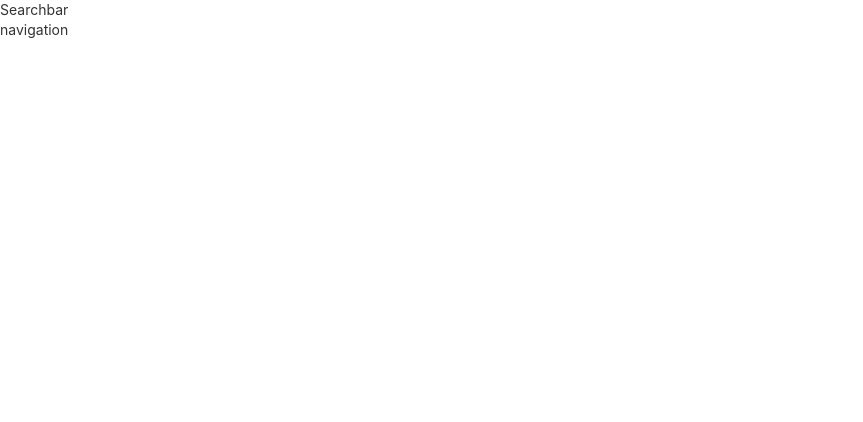
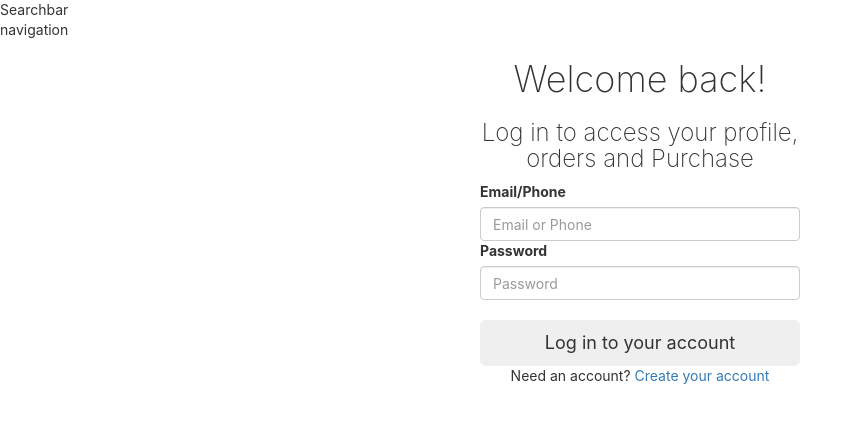
Before and after one commit to sonuMJ/cissafrontend, a React (Create React App) app: page /login in a window 1280 px wide. Shown: the top 422 px of the page, without its empty margins (0-863 px from the left). Built offline with nearby package versions, Linux system fonts and the light colour scheme.

Commit message:
added login layout

```diff
--- a/src/App.js
+++ b/src/App.js
@@ -8,6 +8,7 @@ import Cartpage from './components/cart/Cartpage';
 import Cookies from 'js-cookie';
 import Confirmorder from './components/cart/Confirmorder';
 import Yourorders from './components/workarea/Yourorders';
+import Login from './components/user/Login';
 
 
 class App extends Component {
@@ -31,6 +32,7 @@ class App extends Component {
           {/* <Route path="/" exact addtocart component={Mainframe} /> */}
           <Route path="/cart" exact component={Cartpage}/>
           <Route path="/" exact component={Mainframe}/>
+          <Route path="/login" exact component={Login}/>
           <PrivateRoute path='/confirmorder' component={Confirmorder} />
           <PrivateRoute path='/yourorders' component={Yourorders} />
         </Switch>
@@ -39,7 +41,7 @@ class App extends Component {
   }
 }
 const fakeAuth = {
-  isAuthenticated: true
+  isAuthenticated: false
 }
 const PrivateRoute = ({ component: Component, ...rest }) => (
   <Route {...rest} render={(props) => (
--- a/src/components/headers/Searchbar.js
+++ b/src/components/headers/Searchbar.js
@@ -1,6 +1,11 @@
 import React from 'react';
 
 class Searchbar extends React.Component{
+
+    componentDidMount(){
+
+    }
+
     render(){
         return(
             <div>
--- /dev/null
+++ b/src/components/user/Login.css
@@ -0,0 +1,19 @@
+.c_login{
+    width: 320px;
+    margin: auto;
+}
+.c_login > h1{
+    font-weight: 200;
+}
+.c_login > h3{
+    font-weight: 200;
+}
+.c_login_btn{
+    width: 100%;
+    margin-top: 20px;
+}
+.c_error_msg{
+    float: right;
+    font-size: 12px;
+    color: red;
+}
--- a/src/components/user/Login.js
+++ b/src/components/user/Login.js
@@ -1,9 +1,95 @@
 import React from 'react';
+import { Link } from 'react-router-dom';
+import './Login.css';
+import Cookies from 'js-cookie';
 
 class Login extends React.Component{
+    state = {
+        email:'',
+        password:'',
+        emailError:'',
+        pwdError:''
+    }
+
+    handleChange(e){
+        this.setState({
+            [e.target.name] : e.target.value
+        })
+    }
+    handleSubmit(){
+        var msg = "Please enter a email or phone!"
+        if(this.state.email.length == ''){
+            this.setState({
+                emailError:msg
+            })
+        }else if(this.state.email.length >50 || this.state.email.length <= 3){
+            this.setState({
+                emailError:'Please enter a valid email or phone'
+            })
+        }else{
+            this.setState({
+                emailError:''
+            })
+        }
+        if(this.state.password.length == ''){
+            this.setState({
+                pwdError:'Please enter a password'
+            })
+        }else if(this.state.password.length > 30 || this.state.password.length < 8){
+            this.setState({
+                pwdError:'Please enter a valid password'
+            })
+        }else{
+            this.setState({
+                pwdError:''
+            })
+        }
+        // var valid = this.state;
+        // if(valid.email !== ''&& valid.password !== ''&&valid.pwdError==''&&valid.emailError==''){
+        //     console.log(this.state.email + "--" + this.state.password);
+        // }
+        this.handleLogin(this.state.email, this.state.password);
+    }
+
+    handleLogin(email,password){
+        fetch('http://localhost:5000/user/login',{
+            method:'POST',
+            body : JSON.stringify({email:email,password:password}),
+            headers: {
+                "Content-Type": "application/json",
+                // "Content-Type": "application/x-www-form-urlencoded",
+            }
+        })
+        .then(res => res.json())
+        .then(result => {
+            if(result.message !== undefined){
+                alert(result.message);
+            }else{
+                Cookies.set("_token", result.token, {expires:1});
+                Cookies.set("sessionID", result.csrf_token, {expires:1});
+            }
+
+
+        })
+        .catch(e => {
+            console.log(e);
+        })
+    }
+
     render(){
         return(
-            <b>login</b>
+            <div className="container">
+                <div className="c_login">
+                    <h1 className="text-center">Welcome back!</h1>
+                    <h3 className="text-center">Log in to access your profile, orders and Purchase</h3>
+                    <label htmlFor="email">Email/Phone</label><span className="c_error_msg">{this.state.emailError}</span>
+                    <input type="text" name="email" placeholder="Email or Phone" className="form-control" value={this.state.email} onChange={this.handleChange.bind(this)}/>
+                    <label htmlFor="password">Password</label><span className="c_error_msg">{this.state.pwdError}</span>
+                    <input type="password" name="password" placeholder="Password" className="form-control" value={this.state.password} onChange={this.handleChange.bind(this)}/>
+                    <input type="button" value="Log in to your account" className="btn btn-lg c_login_btn" onClick={this.handleSubmit.bind(this)}/>
+                    <p className="text-center">Need an account? <Link to={'/register'}>Create your account</Link></p>
+                </div>
+            </div>
         )
     }
 }
```
